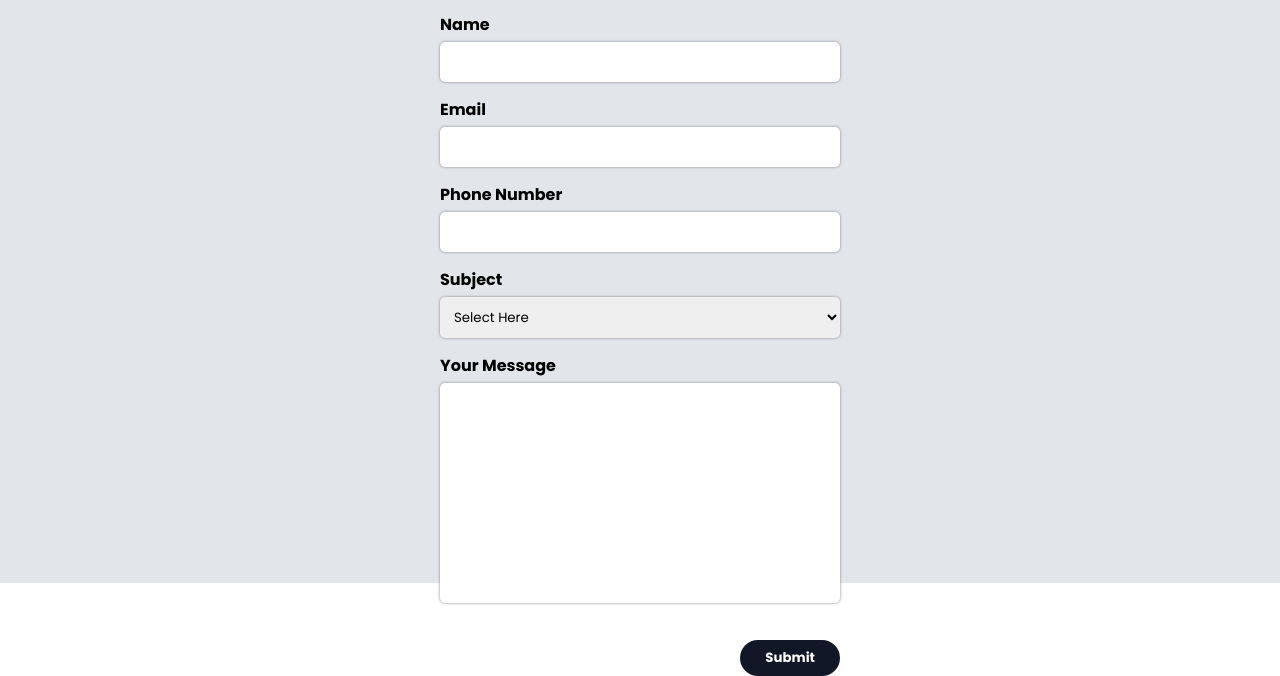
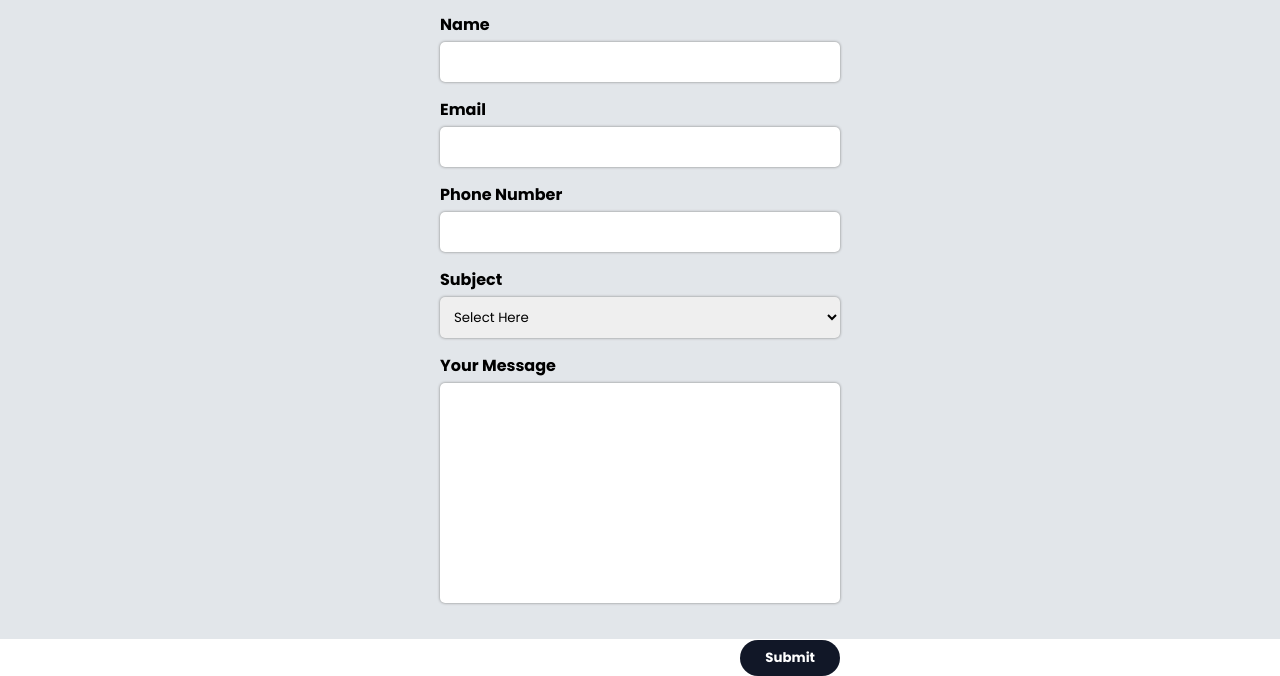
Before and after one commit to YusufFauziyan/day-3, a plain HTML site: page index.html in a window 1280 px wide. Shown: the part 217-893 px from the top of the page. Drawn offline with Linux system fonts and the light colour scheme.

Commit message:
menambahkan height form

```diff
--- a/style.css
+++ b/style.css
@@ -159,7 +159,7 @@ p {
 
 .contact-form {
     background-color: rgb(226,230,234);
-    height: 93vh;
+    height: 100vh;
     padding-top: 50px;
 }
 
```
